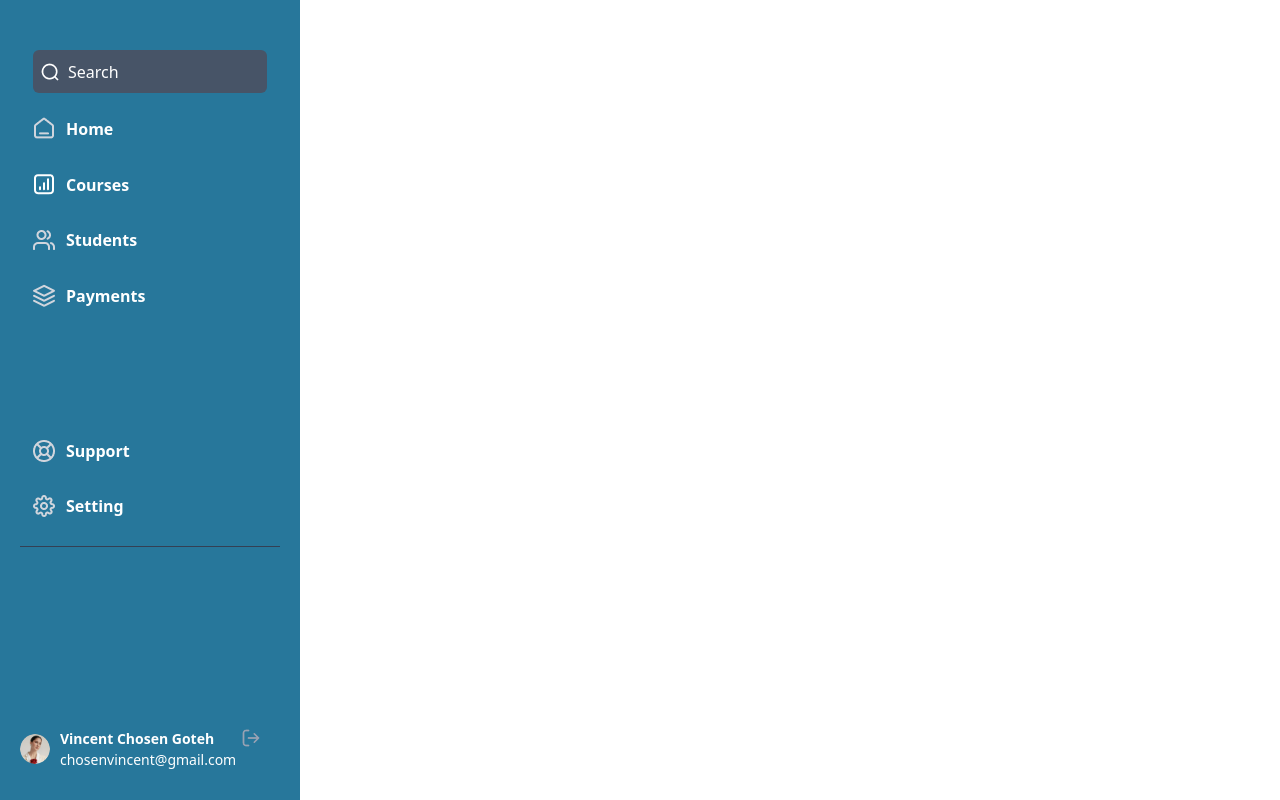
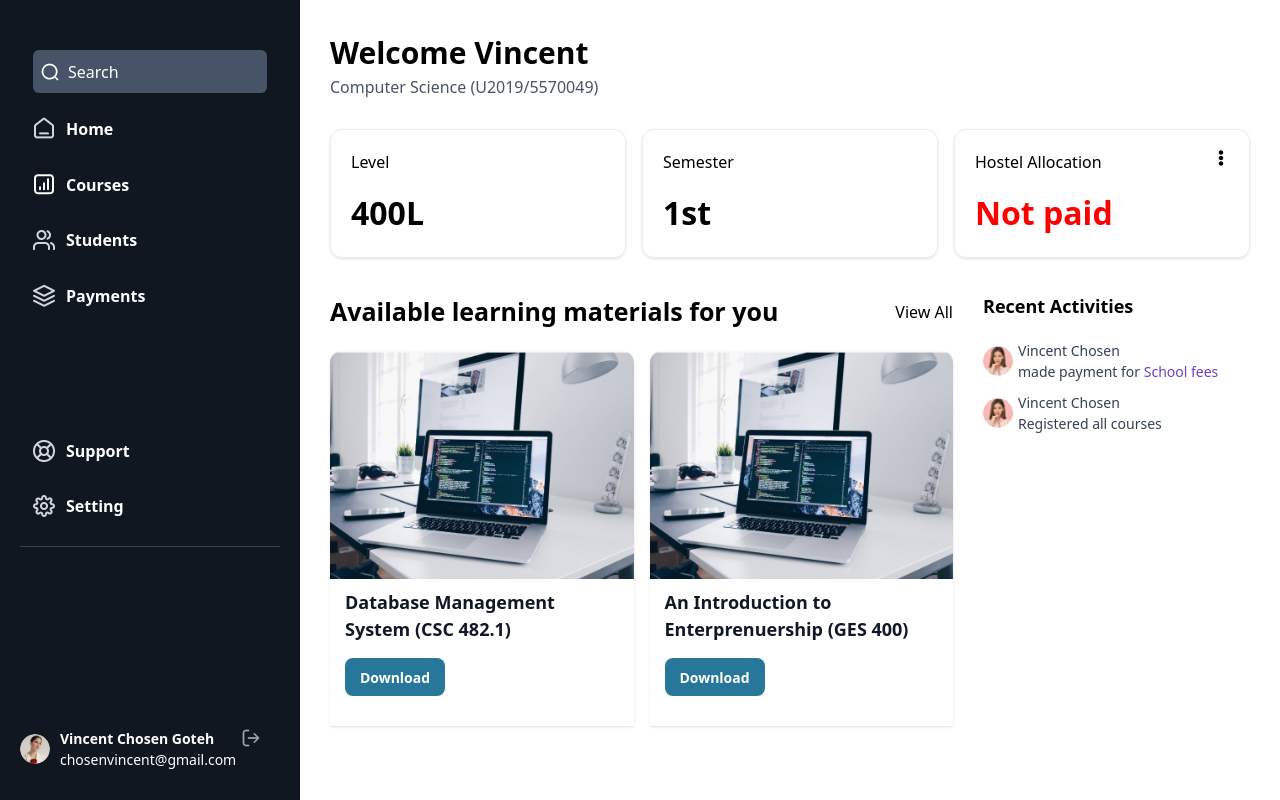
Before and after one commit to Michael2004-ukpeh/Hostel-Refunding-System, a React (Vite) app in the folder hostel-refunding-app/: page / in a window 1280 px wide. Built offline with nearby package versions, Linux system fonts and the light colour scheme.

Commit message:
Finished dashboard

```diff
--- a/hostel-refunding-app/src/Dashboard/Dashboard.jsx
+++ b/hostel-refunding-app/src/Dashboard/Dashboard.jsx
@@ -1,21 +1,24 @@
 import Navbar from "../components/Dashboard/Navbar"
+import Statistics from "../components/Dashboard/Statistics"
+import LearningMaterials from "../components/Dashboard/LearningMaterials"
+import Activities from "../components/Dashboard/Activities"
 
 export default function Dashboard(){
     return (
         <main className="lg:flex lg:items-start">
             <Navbar />
 
-            {/* <div className="lg:bg-[#27779B] w-full ">
-                <section className="px-[20px] lg:px-[30px] bg-[#fff] lg:rounded-l-[40px] py-[30px] w-full h-full ">
+            <div className=" w-full ">
+                <section className="px-[20px] lg:px-[30px] bg-[#fff] py-[30px] w-full h-full ">
 
                     <Statistics />
 
                     <div className="flex flex-col lg:flex-row lg:gap-[30px] 2xl:gap-[50px]">
-                        <AvailableCourses />
+                        <LearningMaterials />
                         <Activities />
                     </div>
                 </section>
-            </div> */}
+            </div>
         </main>
     )
 }
--- /dev/null
+++ b/hostel-refunding-app/src/components/Dashboard/Activities.jsx
@@ -0,0 +1,41 @@
+
+export default function Activities() {
+    return (
+        <div className="lg:w-[30%] ">
+            <h3 className="text-[18px] font-[600] mb-[20px] ">Recent Activities</h3>
+
+            <div className="flex flex-col gap-[10px] ">
+                <div className="flex items-center gap-[5px] ">
+                    <div className="w-[30px] h-[30px]  ">
+                        <img
+                            src="/images/aliah.png"
+                            alt="Demi"
+                            className="w-full h-full rounded-[50%]"
+                        />
+                    </div>
+
+                    <div className="text-[#344054]">
+                        <p className="text-[14px] font-[500] ">Vincent Chosen</p>
+                        <p className="text-[14px] font-[400] ">made payment for <span className="text-[#6941C6]">School fees</span></p>
+                    </div>
+                </div>
+
+                <div className="flex items-center gap-[5px] ">
+                    <div className="w-[30px] h-[30px]  ">
+                        <img
+                            src="/images/aliah.png"
+                            alt="Aliah"
+                            className="w-full h-full rounded-[50%]"
+                        />
+                    </div>
+
+                    <div className="text-[#344054]">
+                        <p className="text-[14px] font-[500] ">Vincent Chosen</p>
+                        <p className="text-[14px] font-[400] ">Registered all courses</p>
+                    </div>
+
+                </div>
+            </div>
+        </div>
+    )
+}
--- /dev/null
+++ b/hostel-refunding-app/src/components/Dashboard/LearningMaterials.jsx
@@ -0,0 +1,48 @@
+
+
+export default function LearningMaterials() {
+    return (
+        <div className="lg:w-[70%] mb-[50px] lg:mb-0 ">
+            <div className="flex items-center justify-between gap-[10px] mb-[20px] text-[#000] ">
+                <h3 className="text-[18px] md:text-[25px] font-[700] ">Available learning materials for you</h3>
+
+                <a className="text-[16px] font-[500] " href={'/dashboard/courses'}>View All</a>
+            </div>
+
+            <div className="grid grid-cols-1 gap-4 md:grid-cols-2 2xl:grid-cols-3 ">
+                <div className="shadow rounded-t-[12px] pb-[30px] ">
+                    <img
+                        src="/images/laptop.png"
+                        alt="Laptop"
+                        className="w-full h-auto mb-[10px] "
+                    />
+
+
+                    <div className="px-[15px] flex flex-col gap-[15px] ">
+                        <h3 className="text-[18px] font-[600] text-[#101828] ">Database Management System (CSC 482.1)</h3>
+
+                        {/* <p className="text-[16px] text-[500] font-[#475467] ">An introduction to Database Management System</p> */}
+
+                        <a href={""} className="px-[27px] py-[5px] rounded-[8px] bg-[#27779B] text-[#fff] text-[14px] font-[700] w-[100px] h-[38px] flex items-center justify-center ">Download</a>
+                    </div>
+                </div>
+
+                <div className="shadow rounded-t-[12px] pb-[30px] ">
+                    <img
+                        src="/images/laptop.png"
+                        alt="Laptop"
+                        className="w-full h-auto mb-[10px] "
+                    />
+
+                    <div className="px-[15px] flex flex-col gap-[15px] ">
+                        <h3 className="text-[18px] font-[600] text-[#101828] ">An Introduction to Enterprenuership (GES 400)</h3>
+
+                        {/* <p className="text-[16px] text-[500] font-[#475467] ">A complete introduction to Enterprenuership</p> */}
+
+                        <a href={""} className="px-[27px] py-[5px] rounded-[8px] bg-[#27779B] text-[#fff] text-[14px] font-[700] w-[100px] h-[38px] flex items-center justify-center ">Download</a>
+                    </div>
+                </div>
+            </div>
+        </div>
+    )
+}
--- a/hostel-refunding-app/src/components/Dashboard/Navbar.jsx
+++ b/hostel-refunding-app/src/components/Dashboard/Navbar.jsx
@@ -44,7 +44,7 @@ export default function Navbar() {
           align="stretch"
           height="100%"
           display={{ base: "flex", md: "none" }}
-          className="flex flex-col text-[#0A0A0A] text-left bg-[#27779B] px-[20px] pb-[30px] pt-[50px] text-[18px] w-[300px] "
+          className="flex flex-col text-[#0A0A0A] text-left bg-[#101720] px-[20px] pb-[30px] pt-[50px] text-[18px] w-[300px] "
         >
             <Box className="relative w-[90%] mx-auto ">
               <img
--- /dev/null
+++ b/hostel-refunding-app/src/components/Dashboard/Statistics.jsx
@@ -0,0 +1,37 @@
+import { FaEllipsisV } from 'react-icons/fa';
+
+export default function Statistics() {
+    return (
+        <>
+            <div className="mb-[30px] ">
+                <h2 className="text-[30px] font-[600] text-[#000] ">Welcome Vincent</h2>
+                <p className="text-[#475467] text-[16px] font-[400] ">Computer Science (U2019/5570049)</p>
+            </div>
+
+            <div className="text-[#000] grid grid-cols-1 gap-4 lg:grid-cols-3 mb-[35px] ">
+                <div className="border-[1px] border-[#EAECF0] p-[20px] rounded-[12px] shadow ">
+                    <p className="text-[16px] font-[500] mb-[15px] ">Level</p>
+                    <p className="text-[32px] font-[600] ">400L</p>
+                </div>
+
+                <div className="border-[1px] border-[#EAECF0] p-[20px] rounded-[12px] shadow flex items-start justify-between ">
+                    <div>
+                        <p className="text-[16px] font-[500] mb-[15px] ">Semester</p>
+                        <p className="text-[32px] font-[600] ">1st</p>
+                    </div>
+                </div>
+
+                <div className="border-[1px] border-[#EAECF0] p-[20px] rounded-[12px] shadow flex items-start justify-between ">
+                    <div>
+                        <p className="text-[16px] font-[500] mb-[15px] ">Hostel Allocation</p>
+                        <p className="text-[32px] text-[red] font-[600] ">Not paid</p>
+                    </div>
+
+                    <div className=" cursor-pointer ">
+                        <FaEllipsisV />
+                    </div>
+                </div>
+            </div>
+        </>
+    )
+}
--- /dev/null
+++ b/package.json
@@ -0,0 +1,5 @@
+{
+  "dependencies": {
+    "react-icons": "^5.2.1"
+  }
+}
```
Also changed, not shown: hostel-refunding-app/src/components/Dashboard/BookHostel.jsx (added, +7 -0 lines), 1 other file (tests, documents, lock files or other folders).
